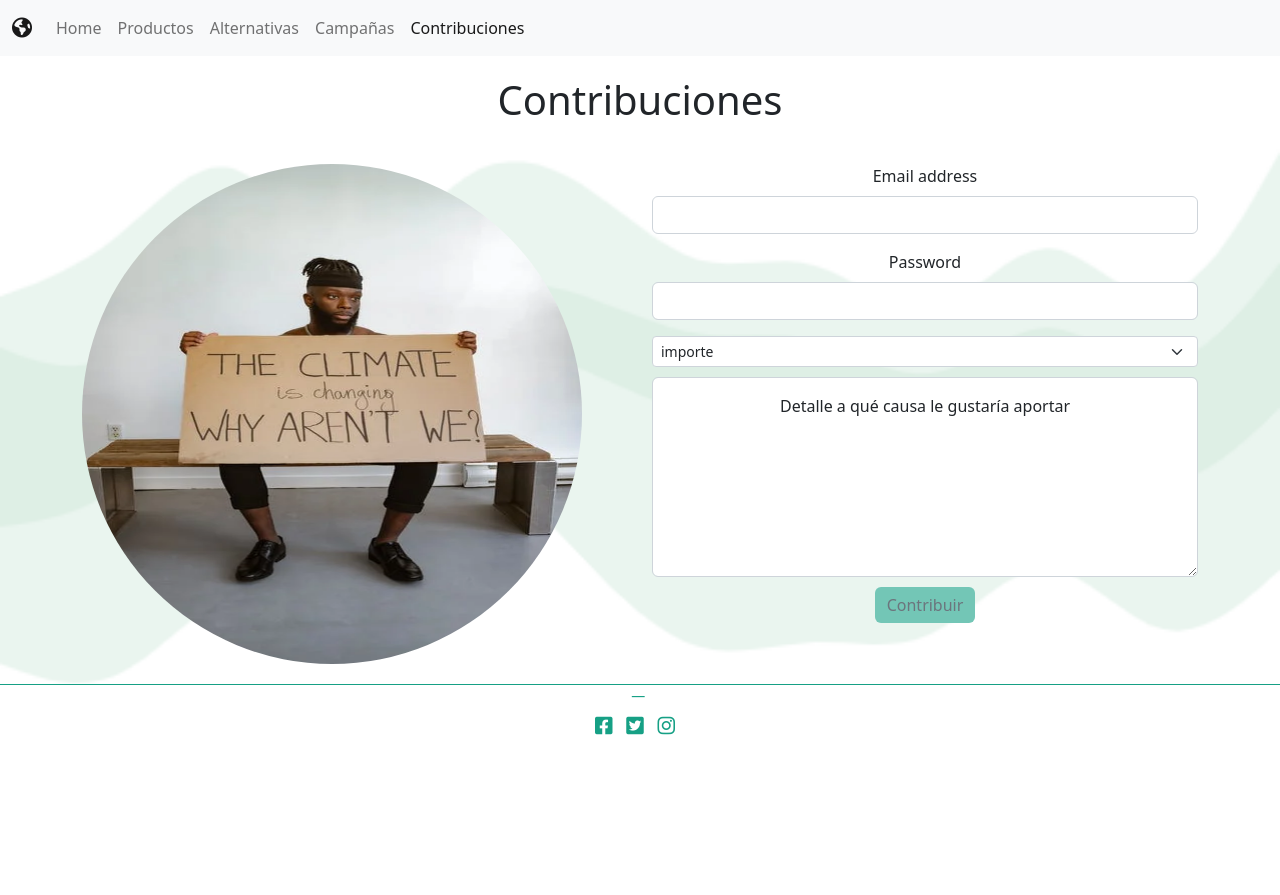
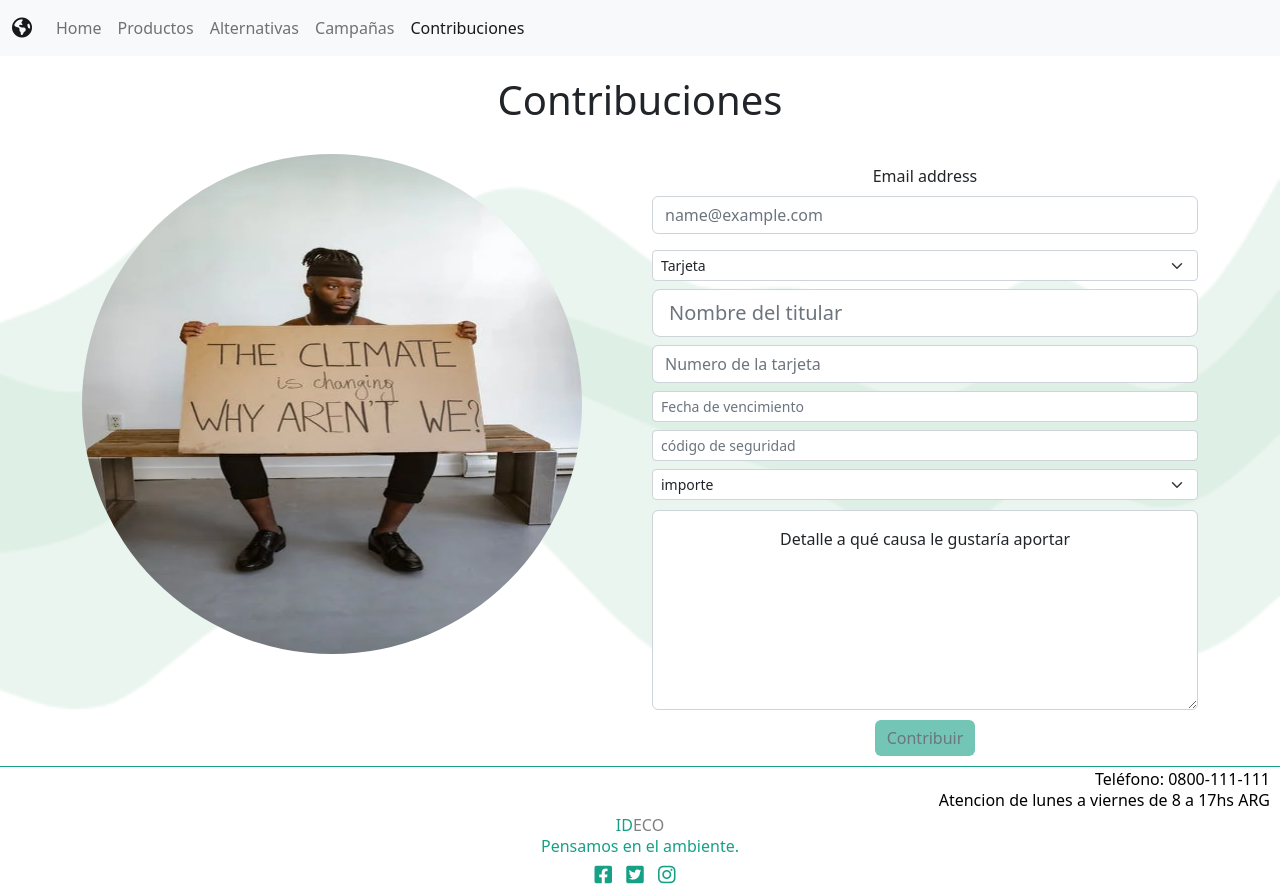
Before and after one commit to mariaeugeniaalfano/sustentable, a website: page pages/contribuciones.html in a window 1280 px wide. Before the commit the page ends 800 px from the top, so only its background shows below. Drawn offline with nearby package versions, Linux system fonts and the light colour scheme.

Commit message:
se agrego readme, footer y tarjeta en contribuciones

```diff
--- a/pages/contribuciones.html
+++ b/pages/contribuciones.html
@@ -63,13 +63,26 @@
 
             <form>
               <div class="mb-3">
-                <label for="exampleInputEmail1" class="form-label">Email address</label>
-                <input type="email" class="form-control" id="exampleInputEmail1" aria-describedby="emailHelp">
+                <label for="exampleFormControlInput1" class="form-label">Email address</label>
+                <input type="email" class="form-control" id="exampleFormControlInput1" placeholder="name@example.com">
               </div>
-              <div class="mb-3">
-                <label for="exampleInputPassword1" class="form-label">Password</label>
-                <input type="password" class="form-control" id="exampleInputPassword1">
           </div>
+
+          <select class="form-select form-select-sm mb-2" aria-label=".form-select-sm example">
+            <option selected>Tarjeta</option>
+            <option value="1">Santander VISA</option>
+            <option value="2">American Spres</option>
+            <option value="3">BBVA</option>
+            <option value="4">Supervielle</option>
+          </select>
+          <input class="form-control form-control-lg mb-2" type="text" placeholder="Nombre del titular"
+            aria-label=".form-control-lg example">
+          <input class="form-control mb-2" type="number" placeholder="Numero de la tarjeta"
+            aria-label="default input example">
+          <input class="form-control form-control-sm mb-2" type="number" placeholder="Fecha de vencimiento"
+            aria-label=".form-control-sm example">
+          <input class="form-control form-control-sm mb-2" type="number" placeholder="código de seguridad"
+            aria-label=".form-control-sm example">
 
           <select class="form-select form-select-sm" aria-label=".form-select-sm example">
             <option selected>importe</option>
@@ -92,7 +105,16 @@
 
   <!-- Footer -->
 
-  <footer class="blockquote-footer">
+  <footer class="footer">
+    <div class="contacto">
+      <p>Teléfono: 0800-111-111</p>
+      <p>Atencion de lunes a viernes de 8 a 17hs ARG</p>
+    </div>
+    <div class="info">
+      <p>ID<spam>ECO</spam></p>
+      <p>Pensamos en el ambiente.</p>
+    </div>
+
     <div class="icons">
       <i class="fa-brands fa-facebook-square"></i>
       <i class="fa-brands fa-twitter-square"></i>
--- a/scss/_contribuciones.scss
+++ b/scss/_contribuciones.scss
@@ -4,7 +4,6 @@
   .unbox img {
     border-radius: 100%;
     @include sizes(500px, 500px);
-    margin-top: 10px;
   }
 
   .form-floating {
--- a/scss/_variables.scss
+++ b/scss/_variables.scss
@@ -2,6 +2,7 @@ $estilo: (
   verdeClaro: #73c6b6,
   verdeOscuro: #16a085,
   gris: grey,
+  negro:black,
   centro: center,
 );
 
--- a/scss/style.scss
+++ b/scss/style.scss
@@ -57,14 +57,24 @@ body {
   height: 250px;
 }
 
-.blockquote-footer {
+.footer {
   border-top: solid 1px;
-  margin-top: 20px;
   text-align: map-get($estilo, centro);
   color: map-get($estilo, verdeOscuro);
 
+  line-height: 5px;
+
+  spam {
+    color: map-get($estilo, gris);
+  }
+
+  .contacto{
+    text-align: right;
+    color: map-get($estilo, negro);
+    margin: 10px 10px 20px 0;
+  }
   .fa-brands {
-    margin: 10px 10px 0 0;
+    margin:0 10px 10px 0;
     font-size: 20px;
 
     &:hover {
```
Also changed, not shown: index.html (+11 -1 lines), pages/alternativas.html (+10 -1 lines), pages/campañas.html (+10 -1 lines), pages/productos.html (+10 -1 lines), README.md (added), css/style.css, 1 other file. Lines whose indentation alone changed are shown as unchanged.
